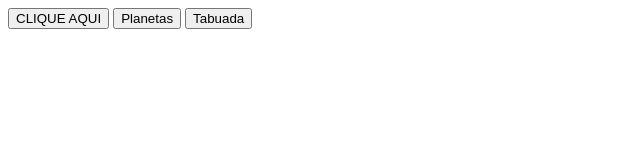
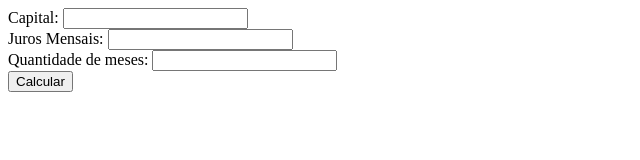
Before and after one commit to clarafofis/primeirog_3t, a plain HTML site: page index.html in a window 1280 px wide. Shown: the whole page, without its empty margins (0-640 px from the left). Drawn offline with Linux system fonts and the light colour scheme.

Commit message:
Update index.html

```diff
--- a/index.html
+++ b/index.html
@@ -4,12 +4,15 @@
     <meta charset="UTF-8">
     <meta http-equiv="X-UA-Compatible" content="IE=edge">
     <meta name="viewport" content="width=device-width, initial-scale=1.0">
-    <title>Document</title>
+    <title>Primeiro G</title>
     <script src="estudo.js"></script>
 </head>
 <body>
-    <button onclick="escreva()">CLIQUE AQUI</button>
-    <button onclick="mostraLista()">Planetas</button>
-    <button onclick="repete()"> Tabuada </button>
+
+    Capital: <input id="capital" type="text"><br>
+        Juros Mensais: <input id="juros" type="text"><br>
+        Quantidade de meses: <input id="meses" type="text"><br>
+            <button onclick="total()">Calcular</button>
+
 </body>
 </html>
```
